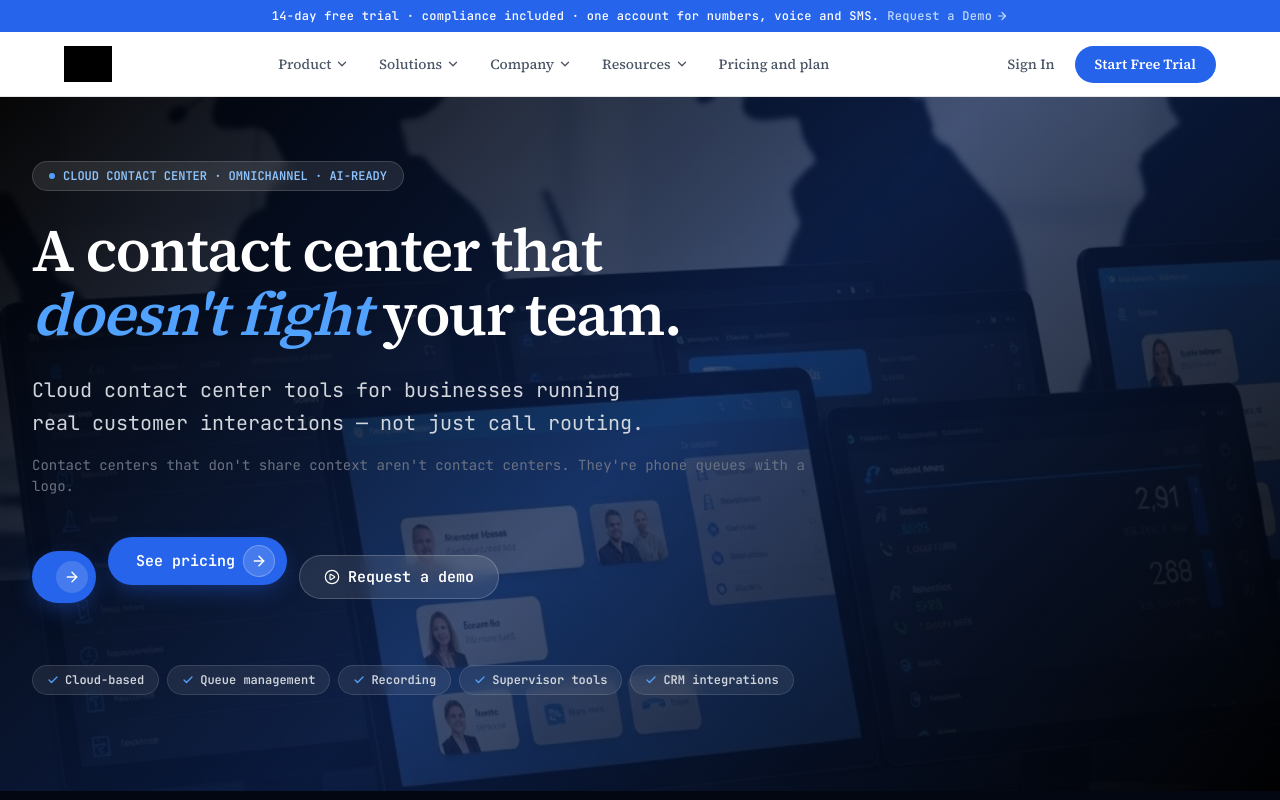
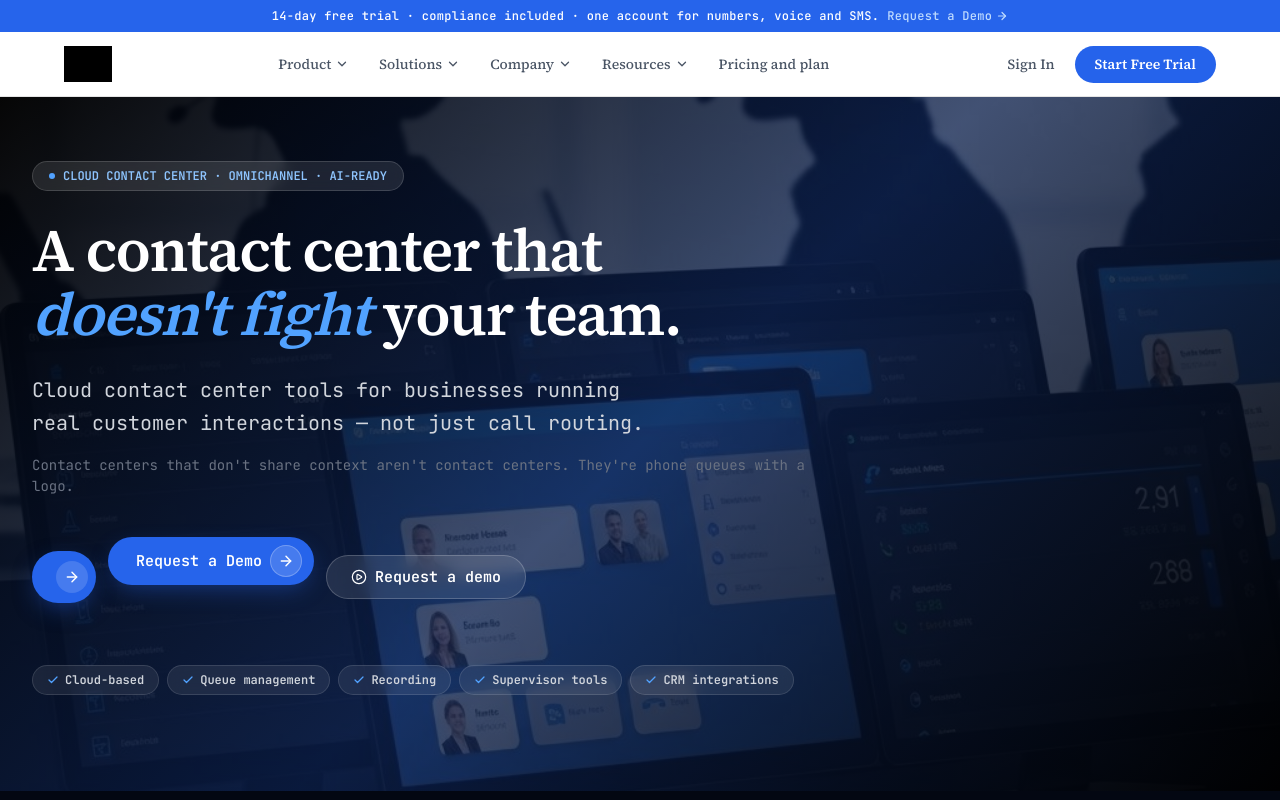
Before and after one commit to nishiex/30-04-26, a Next.js app: page /voice/contact-center in a window 1280 px wide. Shown: the top 800 px of the page. Built offline with nearby package versions, Linux system fonts and the light colour scheme; grey boxes are pictures that could not be loaded.

Commit message:
feat: change button text from "See pricing" to "Request a Demo"
Co-authored-by: nishi patel <201951506+nishiex@users.noreply.github.com>

```diff
--- a/app/voice/contact-center/page.tsx
+++ b/app/voice/contact-center/page.tsx
@@ -203,7 +203,7 @@ export default function ContactCenterPage() {
             transition={{ type: "spring", stiffness: 400, damping: 20 }}
             className="group inline-flex items-center gap-2 bg-accent text-white text-[15px] font-semibold font-mono pl-7 pr-3 py-2 rounded-full hover:bg-[color:var(--accent-dark)] shadow-[0_8px_24px_-6px_rgba(37,99,235,0.45)]"
           >
-            See pricing
+            Request a Demo
             <span className="grid place-items-center h-8 w-8 rounded-full bg-white/15 ring-1 ring-inset ring-white/25 transition-transform group-hover:translate-x-0.5">
               <ArrowRight className="h-4 w-4" strokeWidth={2.2} />
             </span>
```
